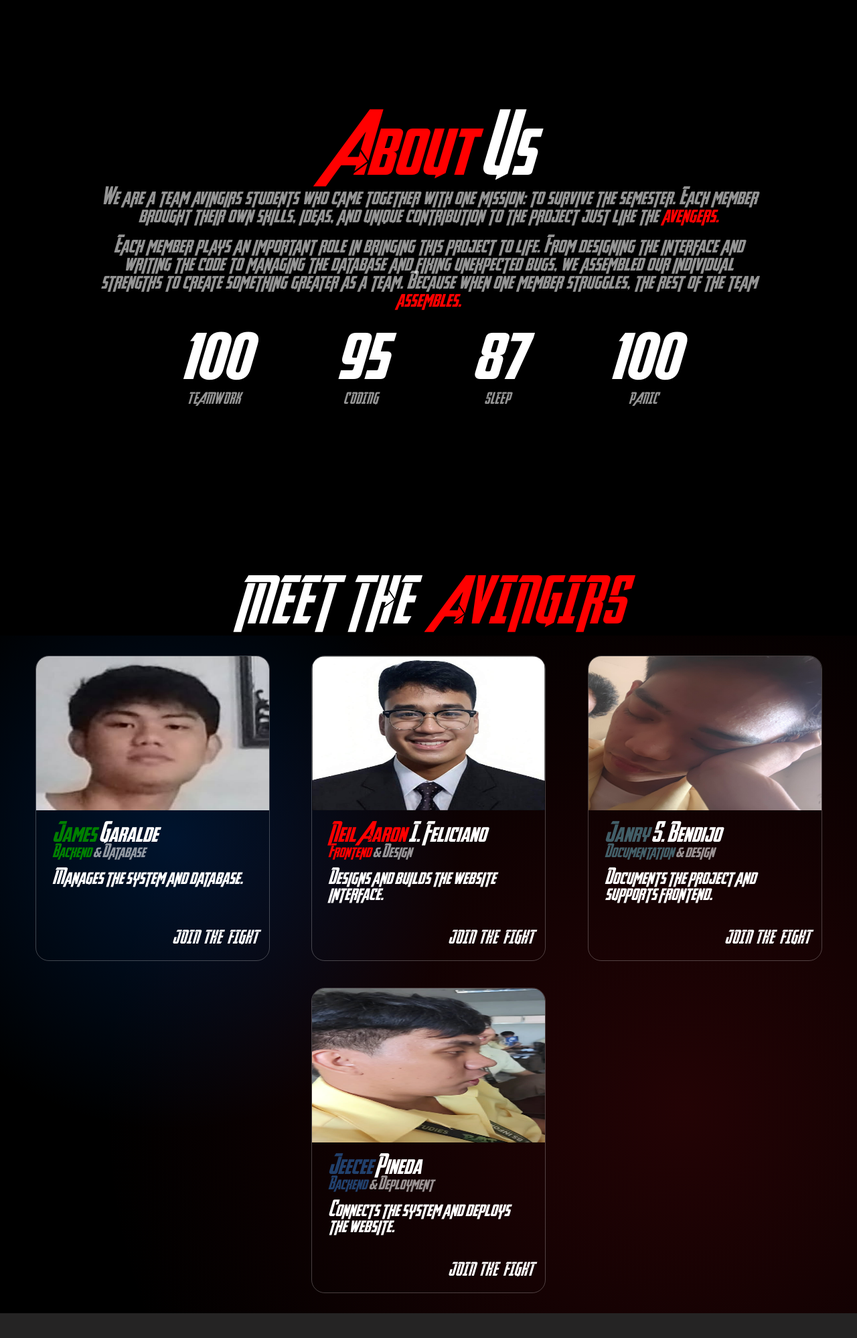
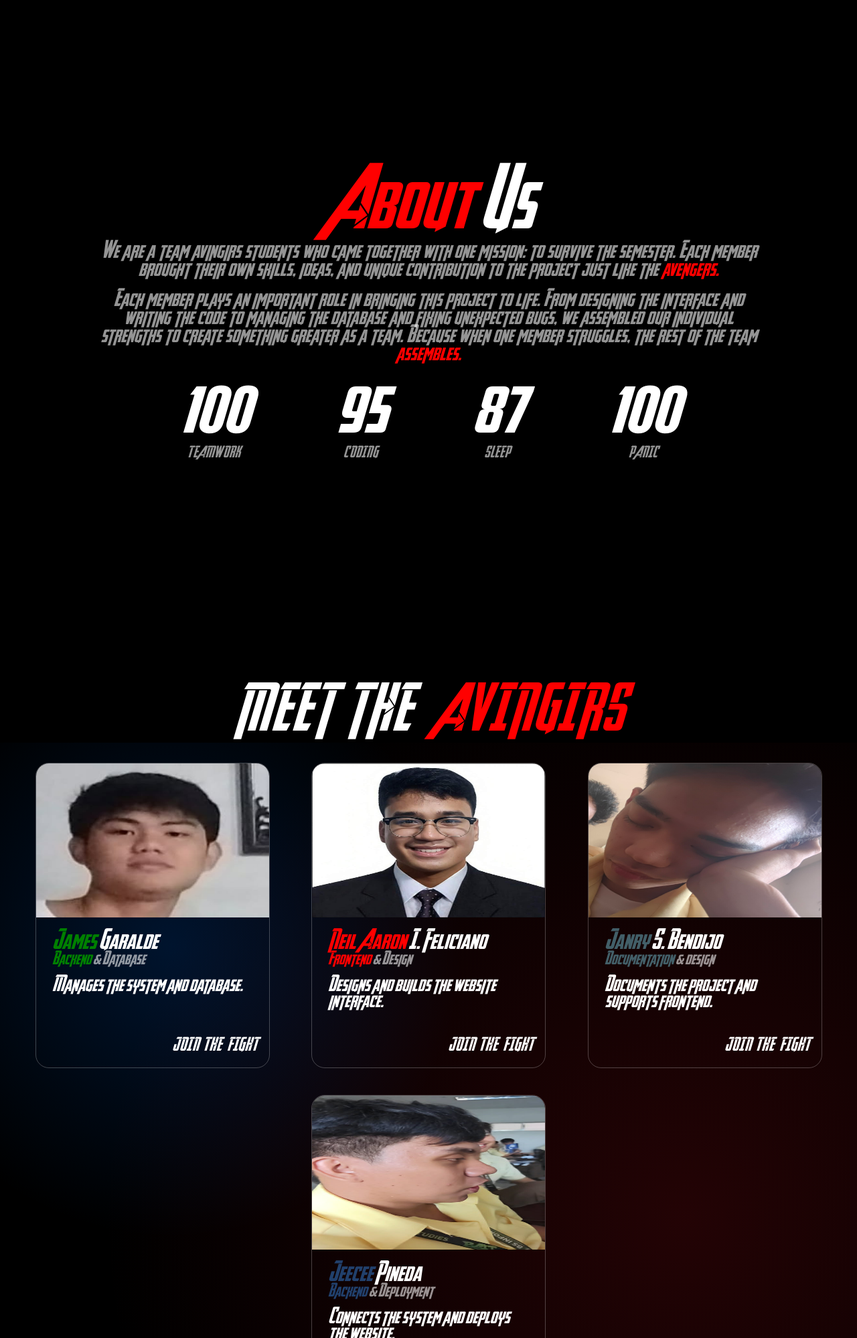
Before and after one commit to Xhinger/Avengers-Website, a plain HTML site: page home/home.html in a window 1280 px wide. Shown: the part 802-2800 px from the top of the page at 67% size. Drawn offline with Linux system fonts and the light colour scheme.

Commit message:
fix: increase minimum height for section and heroes for better layout

```diff
--- a/home/home.css
+++ b/home/home.css
@@ -223,7 +223,7 @@
 
 .section {
   background-color: black;
-  min-height: 100dvh;
+  min-height: 120dvh;
 
   display: flex;
   justify-content: center;
@@ -329,7 +329,7 @@
 }
 
 .heroes {
-  min-height: 100dvh;
+  min-height: 120dvh;
   background-color: black;
 }
 
```
